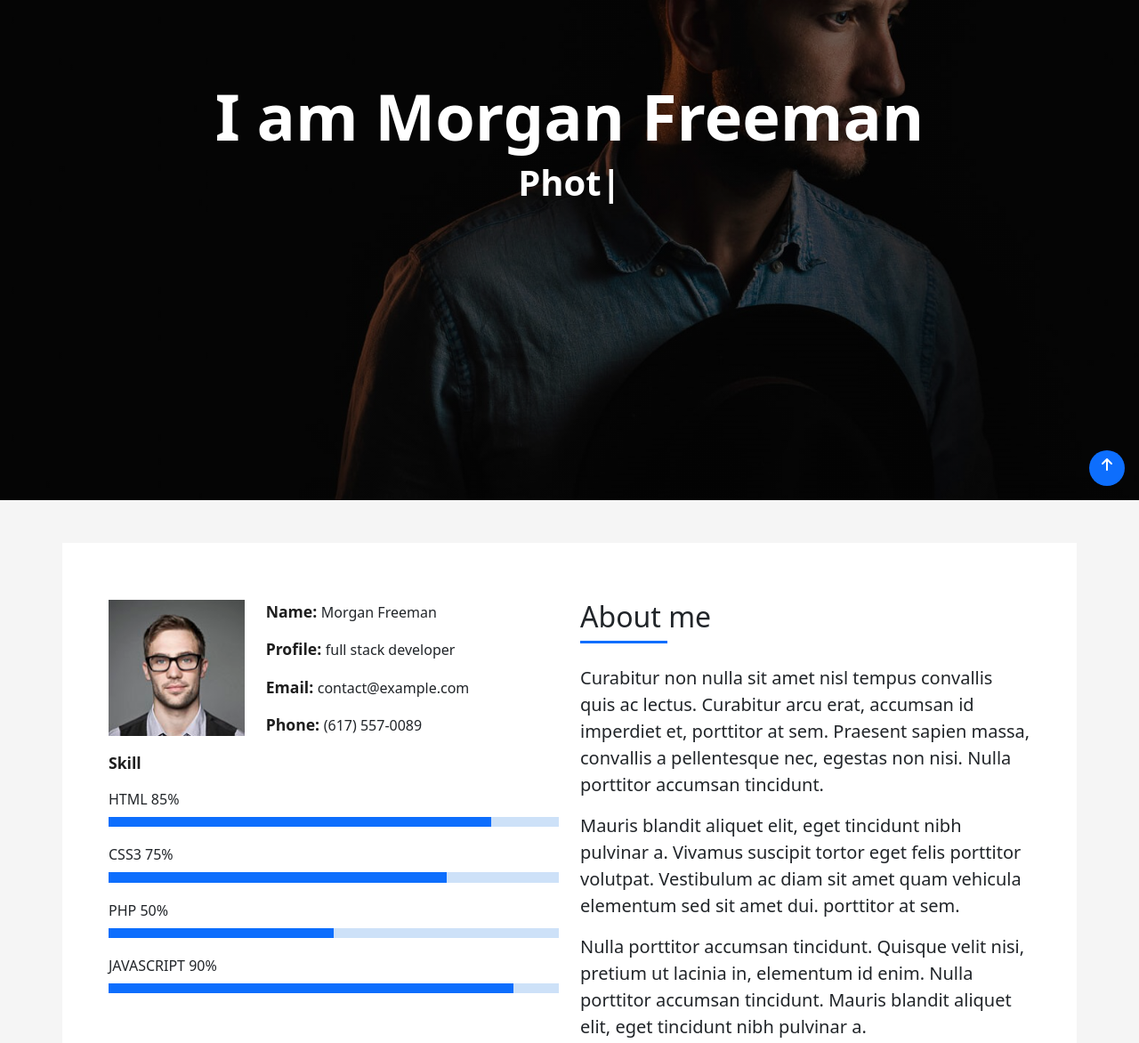
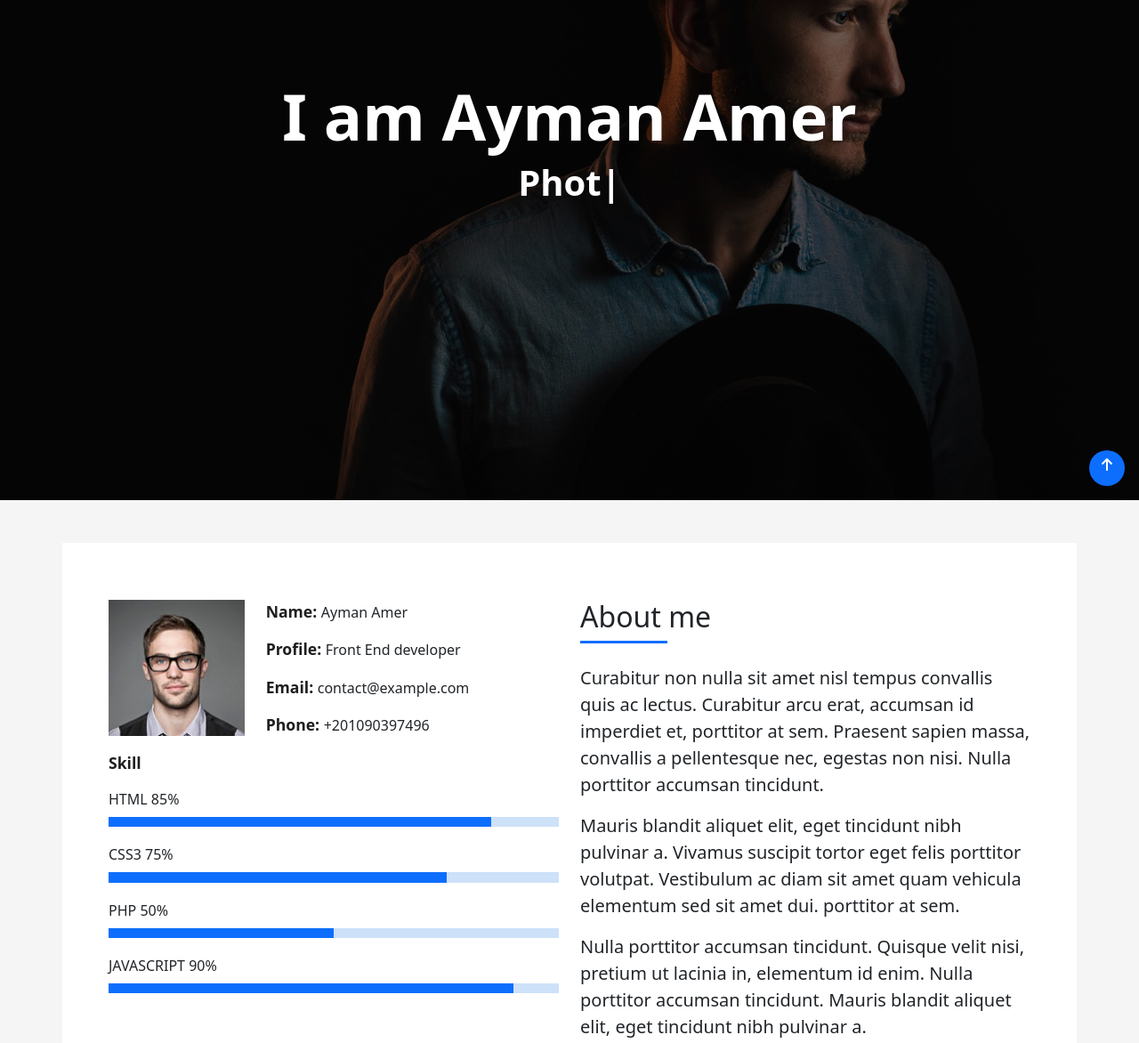
Before and after one commit to AymanSaadAmer/-Devfolio-Bootstrap, a plain HTML site: page index.html in a window 1280 px wide. Shown: the part 238-1410 px from the top of the page at 89% size. Drawn offline with Linux system fonts and the light colour scheme.

Commit message:
First_Update

```diff
--- a/index.html
+++ b/index.html
@@ -71,7 +71,7 @@
     <!-- ************************************start Header************************************* -->
     <header id="home" class="vh-100 d-flex align-items-center justify-content-center ">
         <div class="content text-white fw-semibold">
-            <h1 class="fw-semibold  ">I am Morgan Freeman</h1>
+            <h1 class="fw-semibold  ">I am Ayman Amer</h1>
             <h2 class="text-center fw-semibold fs-1"></h2>
         </div>
 
@@ -102,11 +102,11 @@
                             <figcaption>
                                 <p>
                                     <span class="title-s">Name: </span>
-                                    <span>Morgan Freeman</span>
+                                    <span>Ayman Amer</span>
                                 </p>
                                 <p>
                                     <span class="title-s">Profile: </span>
-                                    <span>full stack developer</span>
+                                    <span>Front End developer</span>
                                 </p>
                                 <p>
                                     <span class="title-s">Email: </span>
@@ -114,7 +114,7 @@
                                 </p>
                                 <p>
                                     <span class="title-s">Phone: </span>
-                                    <span>(617) 557-0089</span>
+                                    <span>+201090397496</span>
                                 </p>
                             </figcaption>
                         </div>
@@ -813,7 +813,7 @@
     <footer id="footer" class="text-white text-center  pt-4 pb-4">
         <div>
         <p>© Copyright<span class="fw-bold"> DevFolio.</span> All Rights Reserved </p>
-        <div>Designed by BootstrapMade</div>
+        <div>Designed by Ayman Amer</div>
         </div>
 
     </footer>
```
